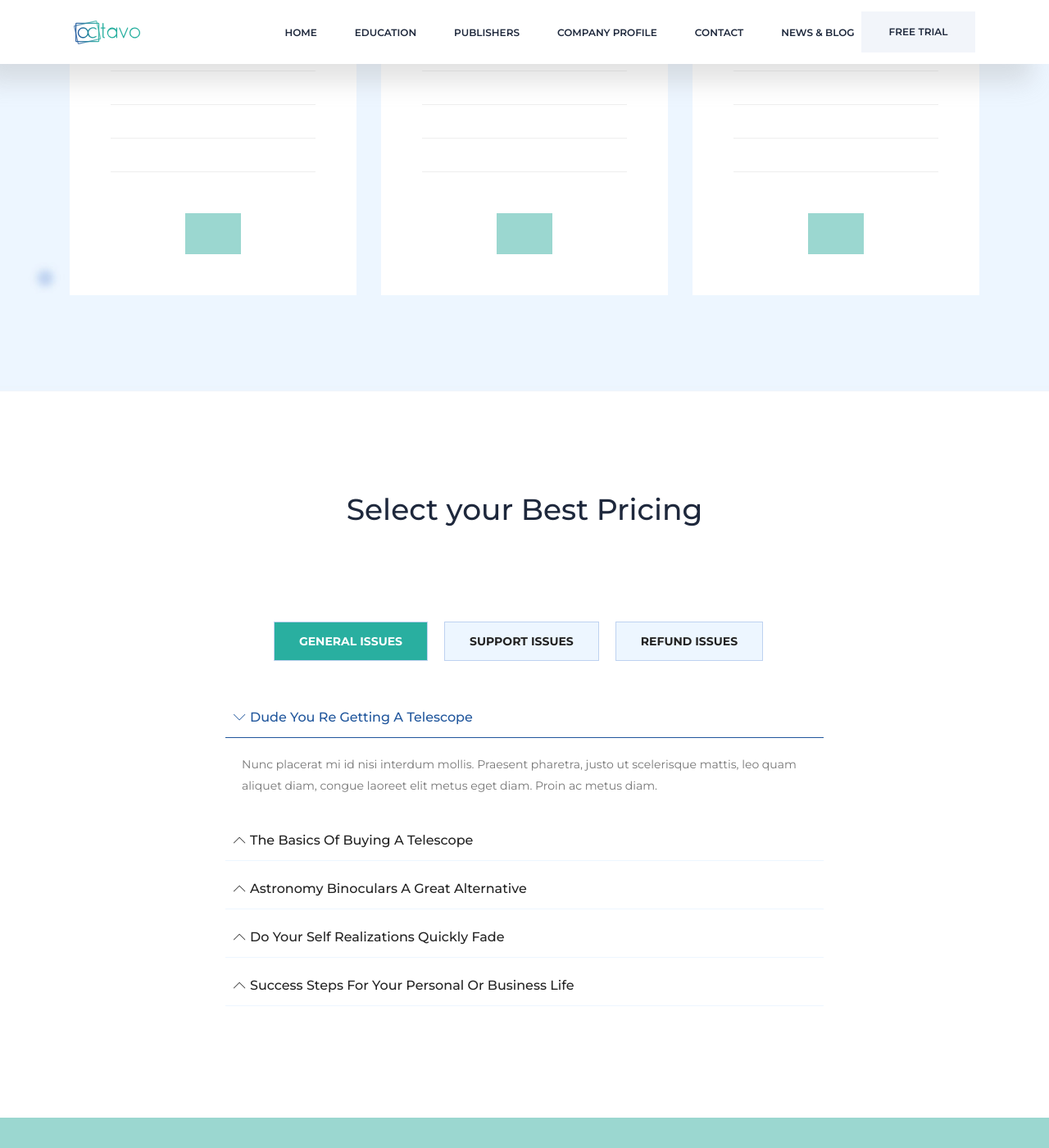
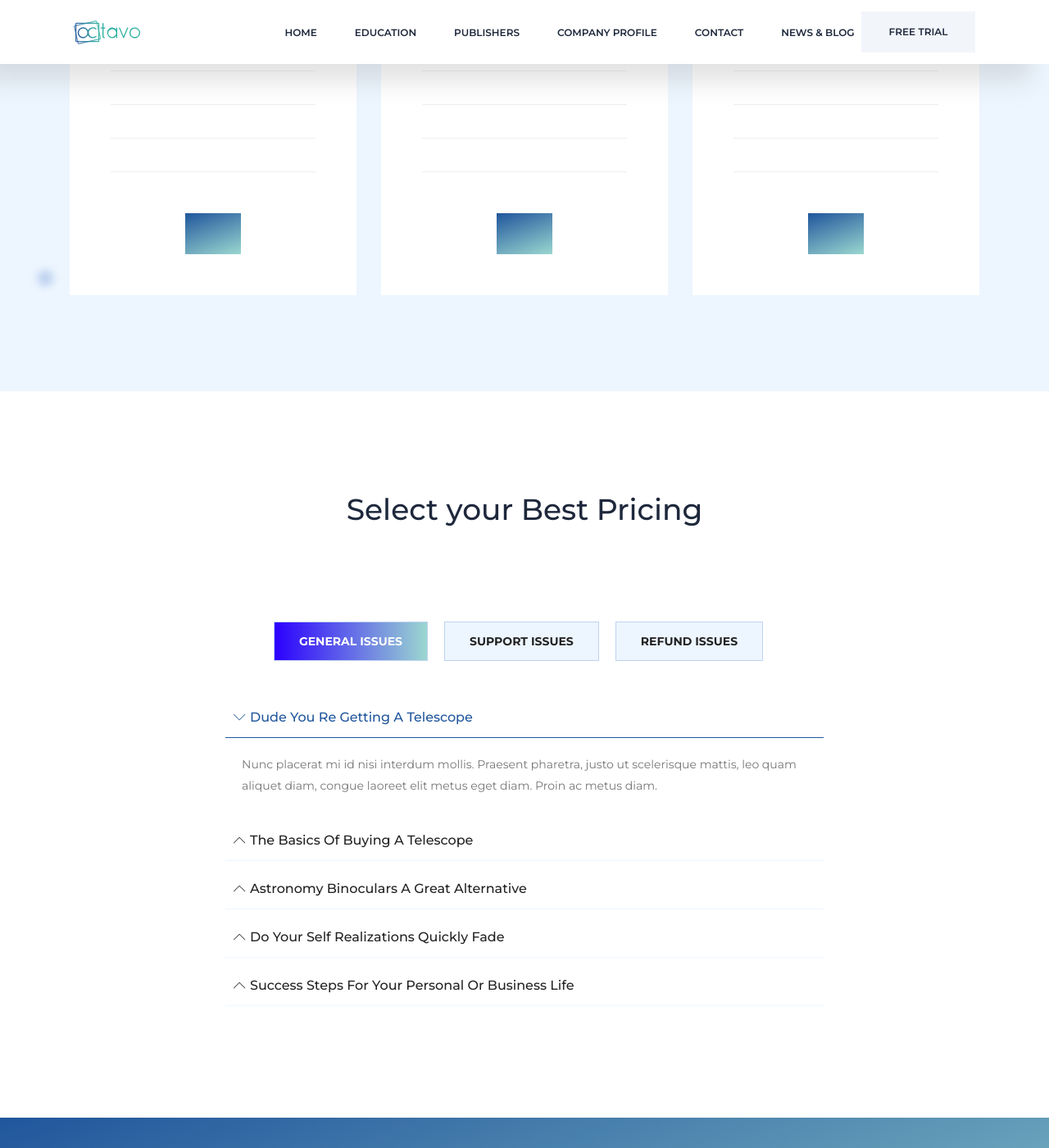
Before and after one commit to jurgencalleja/octavo.education, a Jekyll site: the page built from pricing.html, in a window 1280 px wide and 1400 px high, scrolled down 763 px. Shown: the whole window at 82% size. Built offline with Jekyll 4.4.1, drawn with Linux system fonts in a browser that asks for light colours.

Commit message:
Revert "colour edit"
This reverts commit 48cf5215effa714b3bc86430b87424e1f3ca1be1.

```diff
--- a/css/main.css
+++ b/css/main.css
@@ -807,9 +807,9 @@ th {
 .version-blog #blog-owl .owl-nav .owl-next i:hover, .version1 .brands-section, .version3 .brands-section, .version1-1 .brands-section, .version8 .brands-section, .version-blog .pagination .page-item .page-link:focus, .version-blog .pagination .page-item.active .page-link,
 .version-blog .pagination .page-item:hover .page-link, .version-blog .details-body .post-links .next-post:hover i,
 .version-blog .details-body .post-links .prev-post:hover i, .version-blog .comment-section .comment .comment-btn:hover, .footer-area {
-  background-image: -moz-linear-gradient(110deg, #9bd7d0 0%, #9bd7d0 100%);
-  background-image: -webkit-linear-gradient(110deg, #9bd7d0 0%, #9bd7d0 100%);
-  background-image: -ms-linear-gradient(110deg, #9bd7d0 0%, #9bd7d0 100%); }
+  background-image: -moz-linear-gradient(110deg, #9bd7d0 0%, #20569c 100%);
+  background-image: -webkit-linear-gradient(110deg, #9bd7d0 0%, #20569c 100%);
+  background-image: -ms-linear-gradient(110deg, #9bd7d0 0%, #20569c 100%); }
 
 .d2-gradient-bg, .version1-1 .ct-btn, .version1-1 .ct-btn.active:hover, .version3 .ct-btn, .version3 .ct-btn.active:hover {
   background-image: -moz-linear-gradient(0deg, #5fb9fd 0%, #72e3a6 100%);
@@ -817,9 +817,9 @@ th {
   background-image: -ms-linear-gradient(0deg, #5fb9fd 0%, #72e3a6 100%); }
 
 .d3-gradient-bg, .gradient-bg2, .pr-btn2, .pr-btn2:hover, .single-price2 .price-top .overlay-bg, .accordian-tab-menu .nav-link.active {
-  background-image: -moz-linear-gradient(0deg, #29AFA0 0%, #29AFA0 100%);
-  background-image: -webkit-linear-gradient(0deg, #29AFA0 0%, #29AFA0 100%);
-  background-image: -ms-linear-gradient(0deg, #29AFA0 0%, #29AFA0 100%); }
+  background-image: -moz-linear-gradient(0deg, #2c00ff 0%, #9bd7d0 100%);
+  background-image: -webkit-linear-gradient(0deg, #2c00ff 0%, #9bd7d0 100%);
+  background-image: -ms-linear-gradient(0deg, #2c00ff 0%, #9bd7d0 100%); }
 
 .d4-gradient-bg, .gradient-bg4, .single-price4 .price-top .overlay-bg {
   background-image: -moz-linear-gradient(0deg, #9bd7d0 0%, #5a61ff 100%);
```
